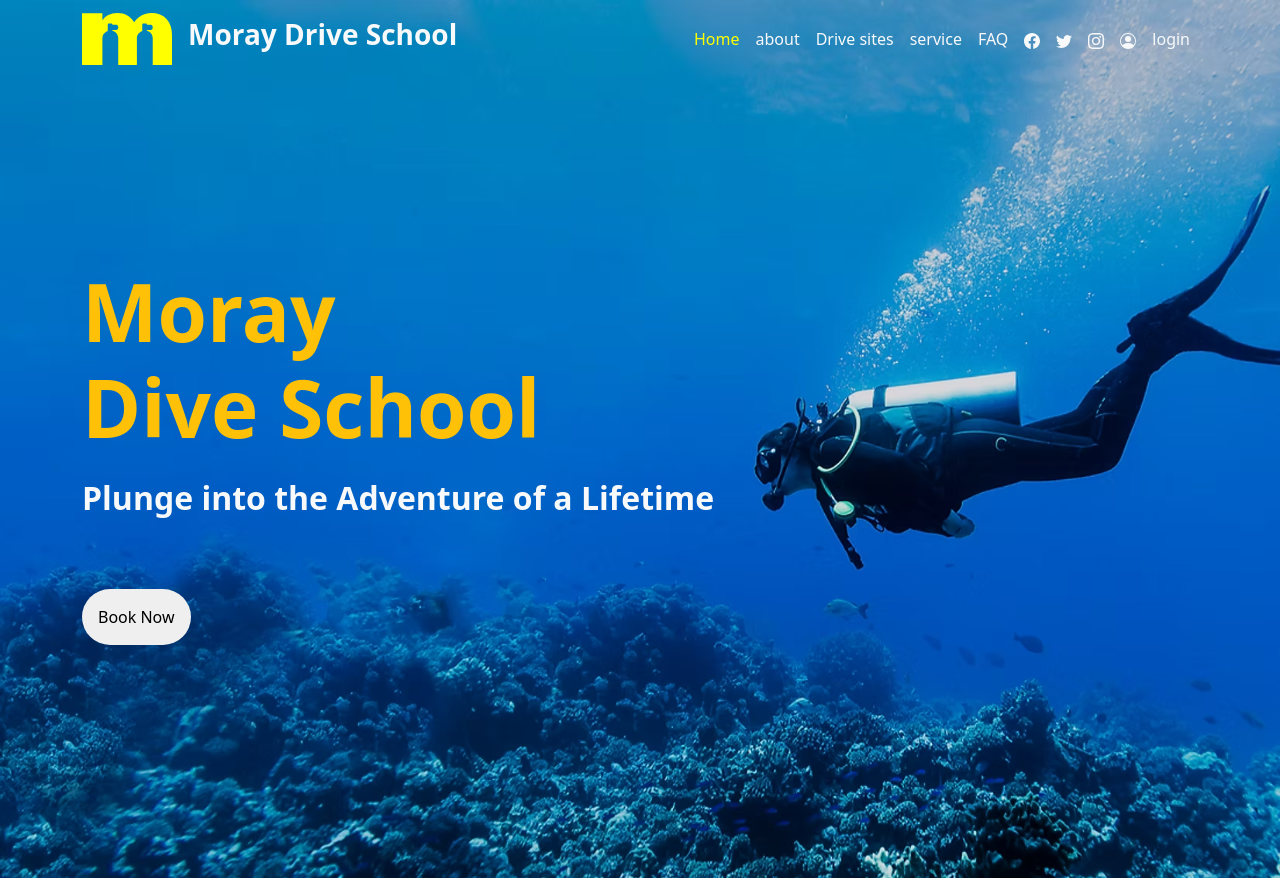
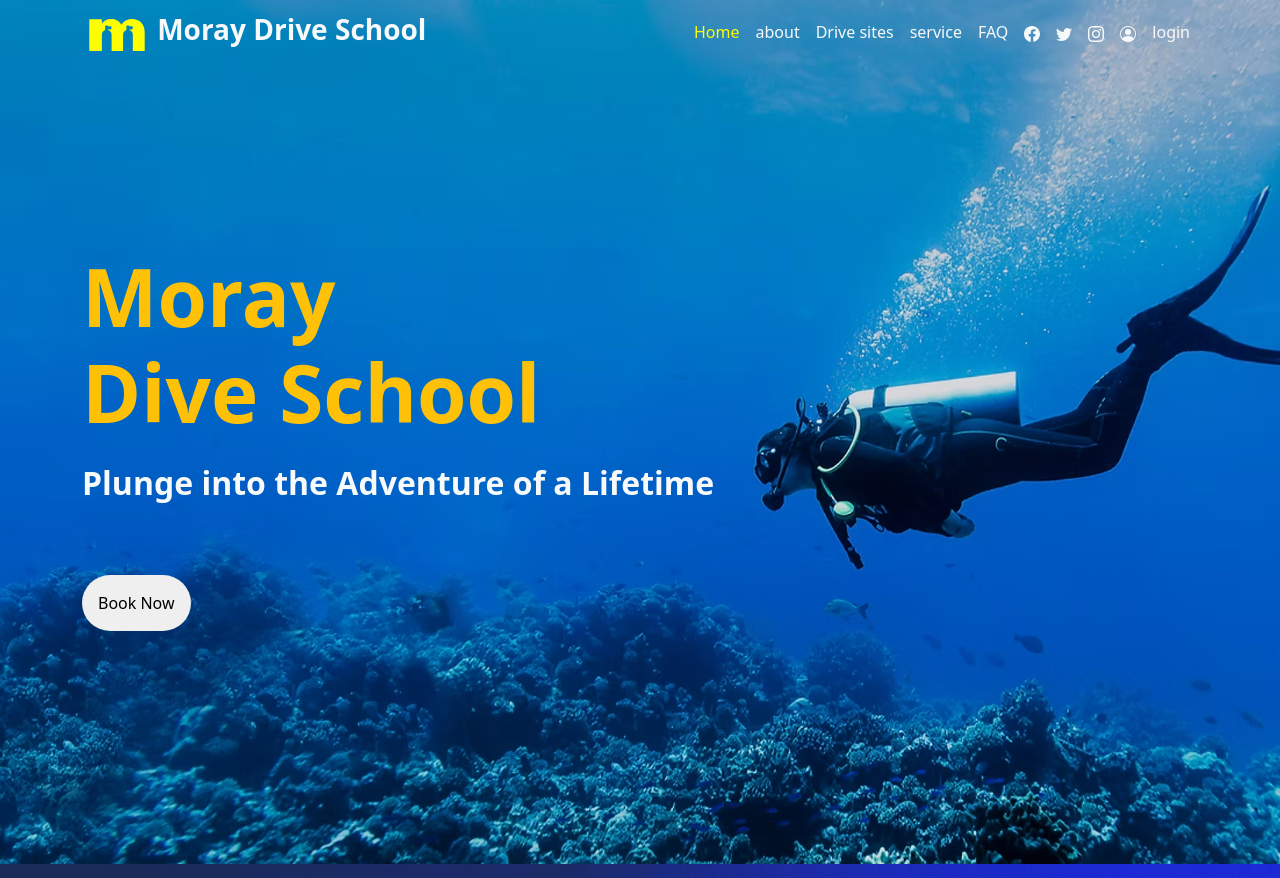
Before and after one commit to kaviya03k/bootstrap_template, a plain HTML site: page index.html in a window 1280 px wide. Shown: the top 878 px of the page. Drawn offline with nearby package versions, Linux system fonts and the light colour scheme.

Commit message:
Update index.html

```diff
--- a/index.html
+++ b/index.html
@@ -18,17 +18,18 @@
 
 <body>
   <nav class="navbar navbar-expand-lg bg-transpernt ">
-    <div class="container ">
+    <div class="container">
       <a class="navbar-brand" href="#"><svg preserveAspectRatio="xMidYMid meet" data-bbox="0 0 90 52"
-          xmlns="http://www.w3.org/2000/svg" viewBox="0 0 90 52" fill="yellow" height="52" width="90" data-type="shape"
+          xmlns="http://www.w3.org/2000/svg" viewBox="0 0 90 52" fill="yellow" height="32" width="70" data-type="shape"
           role="img" aria-label="Homepage">
           <g>
             <path
               d="M84.536 5.949C80.892 1.983 75.766 0 69.153 0c-3.55 0-6.795.869-9.734 2.608-2.939 1.74-5.358 3.952-7.255 6.638-1.715-2.93-4.01-5.203-6.889-6.822C42.397.808 39.091 0 35.357 0c-3.428 0-6.414.671-8.953 2.014-2.542 1.342-4.547 3.112-6.016 5.31V.363H0V52h20.388V25.408c0-3.47 2.248-6.408 5.367-7.468v-6.378c0-.603.49-1.093 1.096-1.093h2.49c.605 0 1.096.49 1.096 1.093v.258h3.995c.956 0 1.733 1.133 1.793 2.503v.06c0 .179 0 .357-.06.536v.06c-.179 1.132-.897 1.967-1.734 1.967h-3.994v.865c3.337.93 5.788 3.974 5.788 7.597V52h18.668V25.408c0-3.47 2.247-6.408 5.367-7.468v-6.378c0-.603.491-1.093 1.096-1.093h2.49c.605 0 1.096.49 1.096 1.093v.258h3.994c.957 0 1.734 1.133 1.794 2.503v.06c0 .179 0 .357-.06.536v.06c-.18 1.132-.897 1.967-1.734 1.967h-3.994v.865c3.336.93 5.788 3.974 5.788 7.597V52H90V22.063c0-6.774-1.822-12.145-5.464-16.114">
             </path>
           </g>
-        </svg> </a>
-      <span class="text-light fw-bold h3">Moray Drive School</span>
+        </svg>
+          <span class="text-light fw-bold h3 ">Moray Drive School</span>
+       </a>
       <button class="navbar-toggler" type="button" data-bs-toggle="collapse" data-bs-target="#navbarSupportedContent"
         aria-controls="navbarSupportedContent" aria-expanded="false" aria-label="Toggle navigation">
         <span class="navbar-toggler-icon"></span>
```
